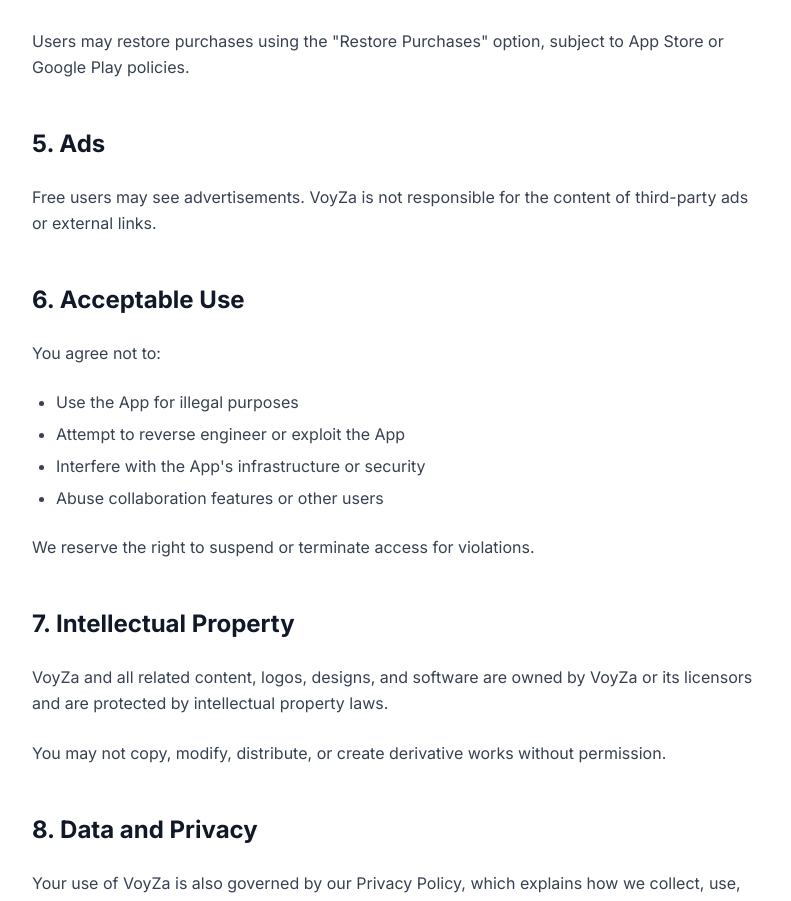
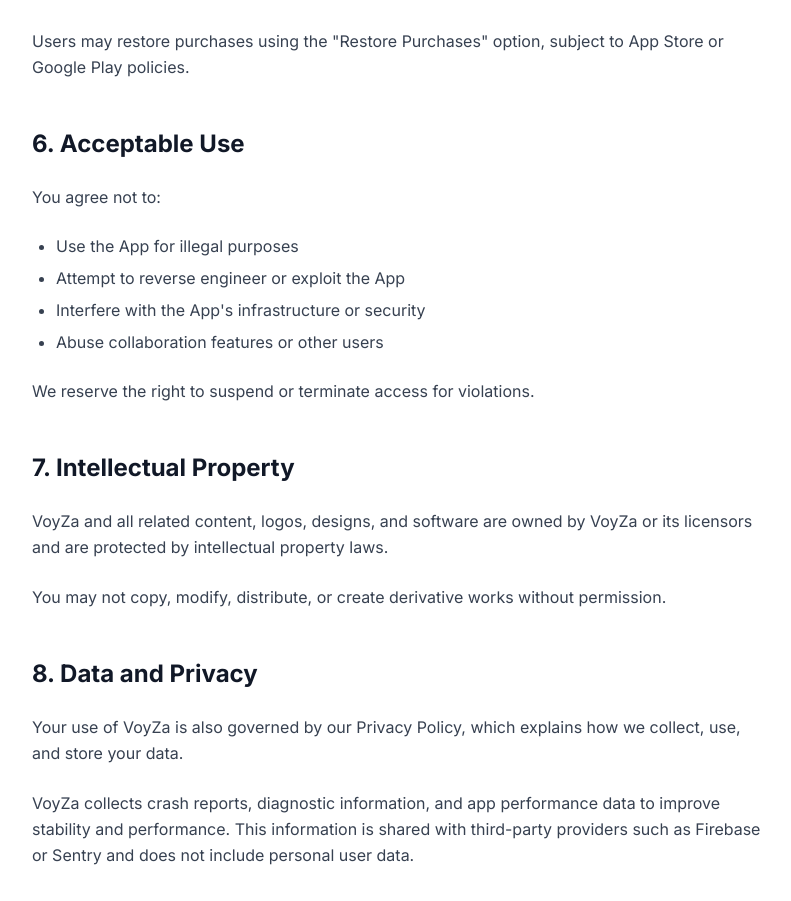
Before and after one commit to Samkok/voyza_landing, a Next.js app: page /terms in a window 1280 px wide. Shown: the part 2308-3209 px from the top of the page, without its empty margins (242-1033 px from the left). Built offline with nearby package versions, Linux system fonts and the light colour scheme.

Commit message:
Change some terms

```diff
--- a/app/terms/page.tsx
+++ b/app/terms/page.tsx
@@ -124,13 +124,6 @@
               <h3 className="text-xl font-semibold text-gray-900 mt-6 mb-3">4.3 Restore Purchases</h3>
               <p className="text-gray-700 leading-relaxed">
                 Users may restore purchases using the "Restore Purchases" option, subject to App Store or Google Play policies.
-              </p>
-            </section>
-
-            <section className="space-y-6">
-              <h2 className="text-2xl font-bold text-gray-900 mt-12 mb-4">5. Ads</h2>
-              <p className="text-gray-700 leading-relaxed">
-                Free users may see advertisements. VoyZa is not responsible for the content of third-party ads or external links.
               </p>
             </section>
 
```
